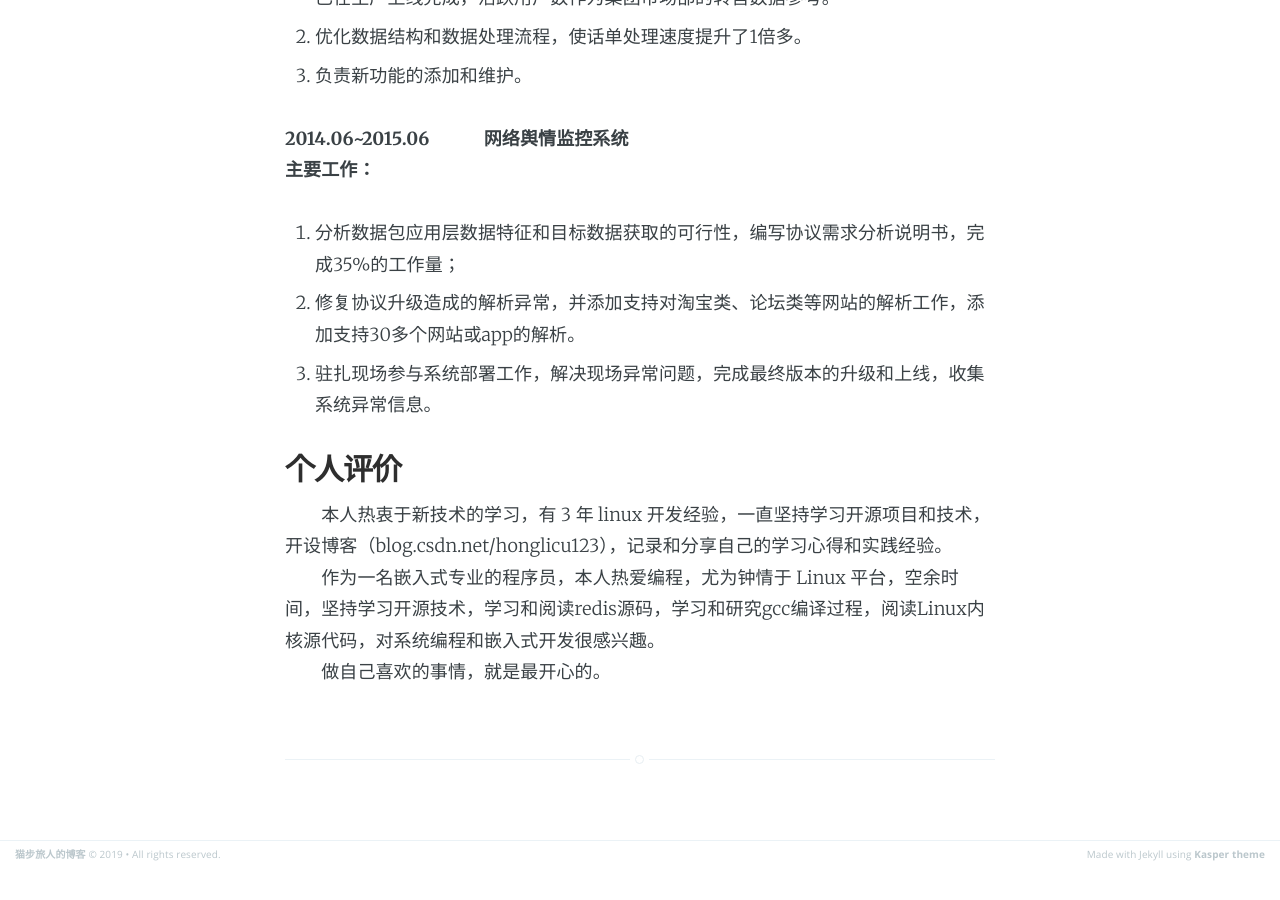
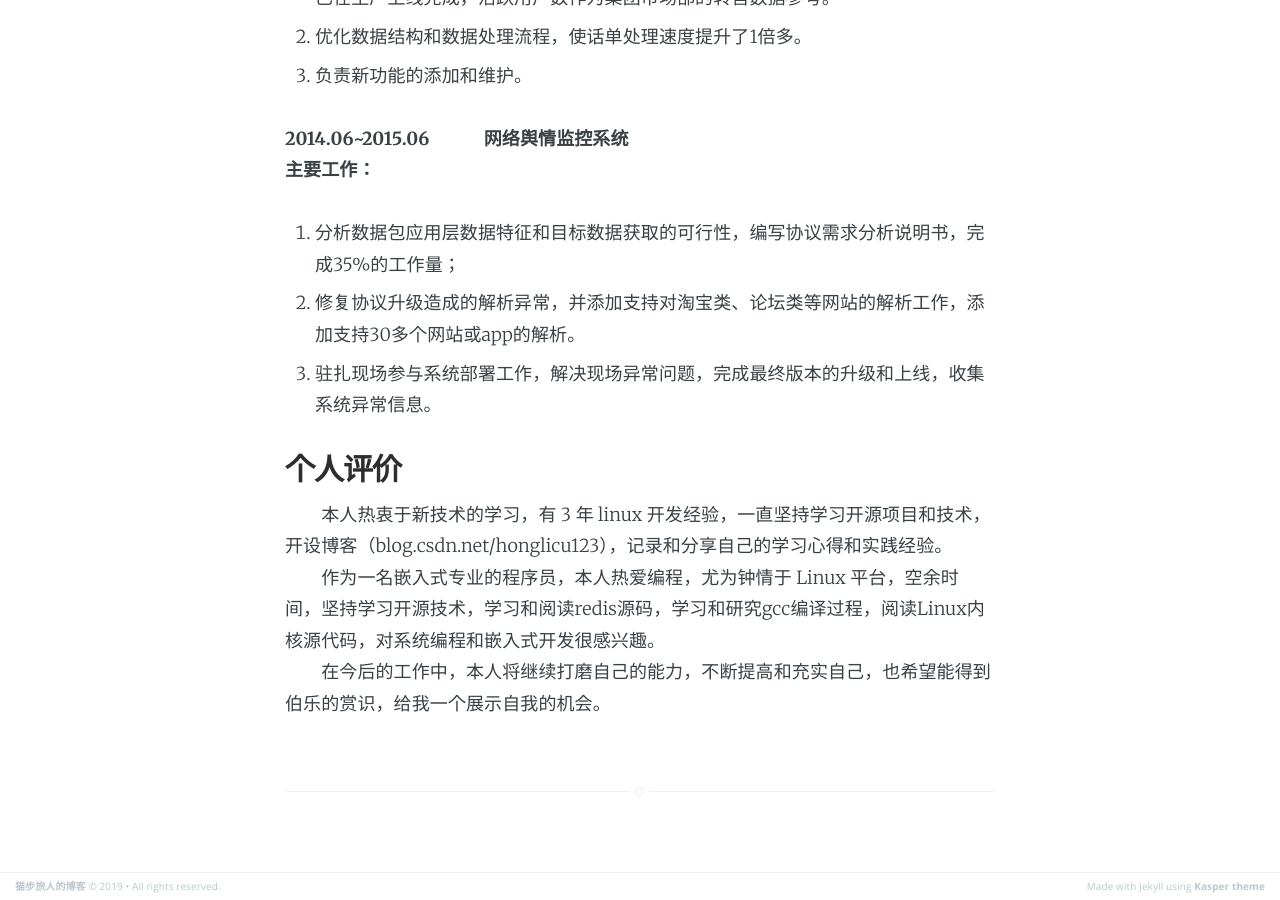
Before and after one commit to small-cat/small-cat.github.io, a Jekyll site: the page built from about.md, in a window 1280 px wide and 900 px high, scrolled down 2820 px. Built offline with Jekyll 4.4.1, drawn with Linux system fonts in a browser that asks for light colours; comment, search, counter and statistics services are not loaded; before the commit the page ends 3689 px from its top, so only the background shows below that.

Commit message:
modify my resume about.md

```diff
--- a/about.md
+++ b/about.md
@@ -75,4 +75,4 @@ title: 个人简历
 ## 个人评价
 　　本人热衷于新技术的学习，有 3 年 linux 开发经验，一直坚持学习开源项目和技术，开设博客（blog.csdn.net/honglicu123），记录和分享自己的学习心得和实践经验。<br>
 　　作为一名嵌入式专业的程序员，本人热爱编程，尤为钟情于 Linux 平台，空余时间，坚持学习开源技术，学习和阅读redis源码，学习和研究gcc编译过程，阅读Linux内核源代码，对系统编程和嵌入式开发很感兴趣。<br>
-　　做自己喜欢的事情，就是最开心的。
+　　在今后的工作中，本人将继续打磨自己的能力，不断提高和充实自己，也希望能得到伯乐的赏识，给我一个展示自我的机会。
```
